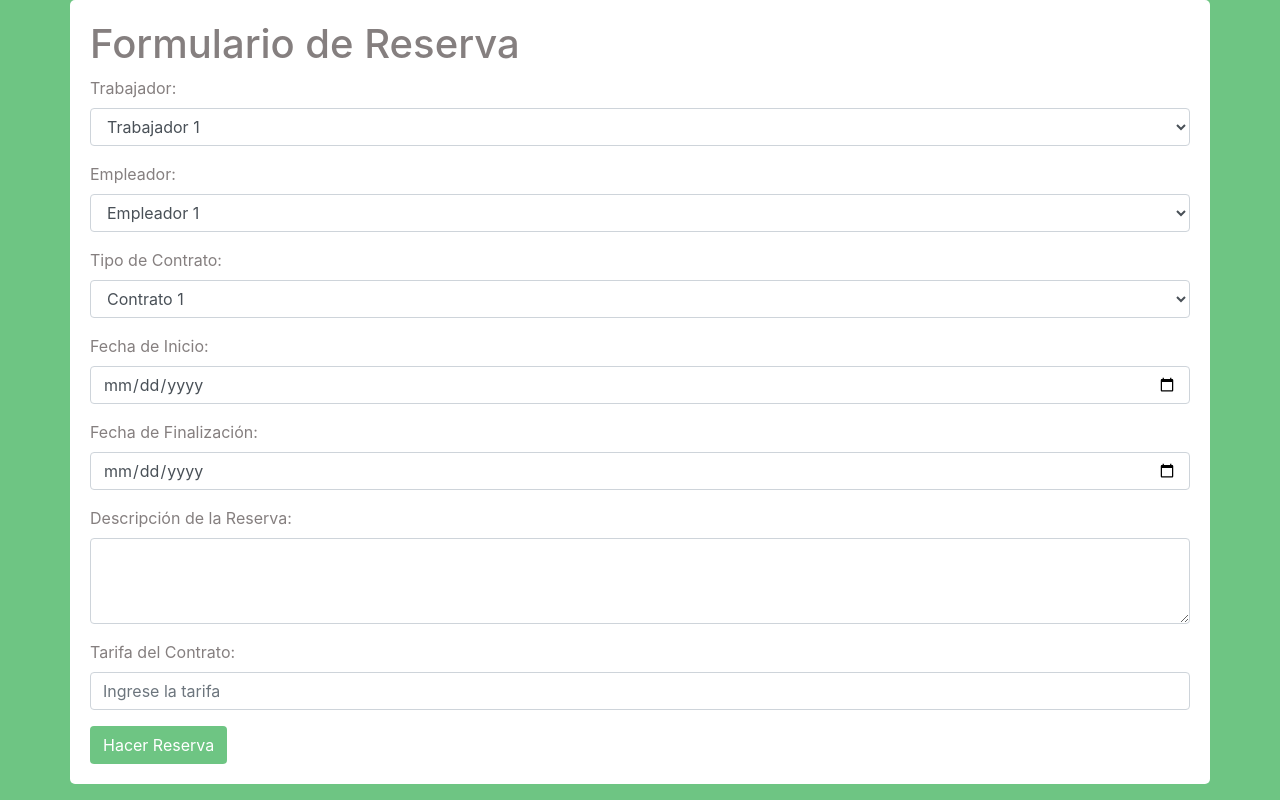
After one commit to MateoRamirezRubio1/Senior_Companion_Service, a Django app: page /reserveform/ in a window 1280 px wide. The commit adds this page. Run offline with Django 4.2, Linux system fonts and the light colour scheme; some libraries are stand-ins or nearby versions.

Commit message:
Add reserve form route and view

```diff
--- /dev/null
+++ b/senior_companion_service/reserve/templates/reserve/reserve_form.html
@@ -0,0 +1,76 @@
+<!DOCTYPE html>
+<html lang="en">
+<head>
+    <meta charset="UTF-8">
+    <meta name="viewport" content="width=device-width, initial-scale=1.0">
+    <title>Formulario de Reserva</title>
+    <link rel="stylesheet" href="https://maxcdn.bootstrapcdn.com/bootstrap/4.5.2/css/bootstrap.min.css">
+    <style>
+        body {
+            background-color: #6ec583;
+            color: rgb(133, 127, 127);
+        }
+        .container {
+            background-color: white;
+            padding: 20px;
+            border-radius: 5px;
+        }
+        .btn-submit {
+            background-color: #6ec583;
+            color: white;
+        }
+        .btn-submit:hover {
+            background-color: #60a06e;
+            color: white;
+        }
+    </style>
+</head>
+<body>
+    <div class="container">
+        <h1>Formulario de Reserva</h1>
+        <form>
+            <div class="form-group">
+                <label for="trabajador" class="label-trabajador">Trabajador:</label>
+                <select class="form-control" id="trabajador">
+                    <option>Trabajador 1</option>
+                    <option>Trabajador 2</option>
+                    <option>Trabajador 3</option>
+                </select>
+            </div>
+            <div class="form-group">
+                <label for="empleador">Empleador:</label>
+                <select class="form-control" id="empleador">
+                    <option>Empleador 1</option>
+                    <option>Empleador 2</option>
+                    <option>Empleador 3</option>
+                </select>
+            </div>
+            <div class="form-group">
+                <label for="tipo_contrato">Tipo de Contrato:</label>
+                <select class="form-control" id="tipo_contrato">
+                    <option>Contrato 1</option>
+                    <option>Contrato 2</option>
+                    <option>Contrato 3</option>
+                </select>
+            </div>
+            <div class="form-group">
+                <label for="fecha_inicio">Fecha de Inicio:</label>
+                <input type="date" class="form-control" id="fecha_inicio">
+            </div>
+            <div class="form-group">
+                <label for="fecha_finalizacion">Fecha de Finalización:</label>
+                <input type="date" class="form-control" id="fecha_finalizacion">
+            </div>
+            <div class="form-group">
+                <label for="descripcion">Descripción de la Reserva:</label>
+                <textarea class="form-control" id="descripcion" rows="3"></textarea>
+            </div>
+            <div class="form-group">
+                <label for="tarifa">Tarifa del Contrato:</label>
+                <input type="text" class="form-control" id="tarifa" placeholder="Ingrese la tarifa">
+            </div>
+            <button type="submit" class="btn btn-submit">Hacer Reserva</button>
+        </form>
+    </div>
+</body>
+</html>
--- a/senior_companion_service/reserve/urls.py
+++ b/senior_companion_service/reserve/urls.py
@@ -5,5 +5,5 @@ urlpatterns = [
     path('home/', views.homeReserve, name='homeReserve'),
     path('booking/',views.booking, name='booking'),
     path('bookingSubmit/',views.bookingSubmit, name='bookingSubmit'),
-
+    path('reserveform/', views.reserveform, name='reserveForm'),
 ]
--- a/senior_companion_service/reserve/views.py
+++ b/senior_companion_service/reserve/views.py
@@ -246,3 +246,6 @@ def checkEditTime(times, day, id):
         if Appointment.objects.filter(day=day, time=k).count() < 1 or time == k:
             x.append(k)
     return x
+
+def reserveform(request):
+    return render(request, 'reserve_form.html')
--- a/senior_companion_service/senior_companion_service/urls.py
+++ b/senior_companion_service/senior_companion_service/urls.py
@@ -21,8 +21,8 @@ from reserve import views as viewsReserve
 urlpatterns = [
     path('admin/', admin.site.urls),
     path('home/', viewsReserve.homePage, name="home"),
-    path('authentication/', include('authentication.urls')),
+    path('', include('authentication.urls')),
     path('customer/', include('customer.urls')),
     path('companion/', include('companion.urls')),
-    path('reserve/', include('reserve.urls')),
+    path('', include('reserve.urls')),
 ]
```
Also changed, not shown: senior_companion_service/static/css/authentication.css (+10 -0 lines).
